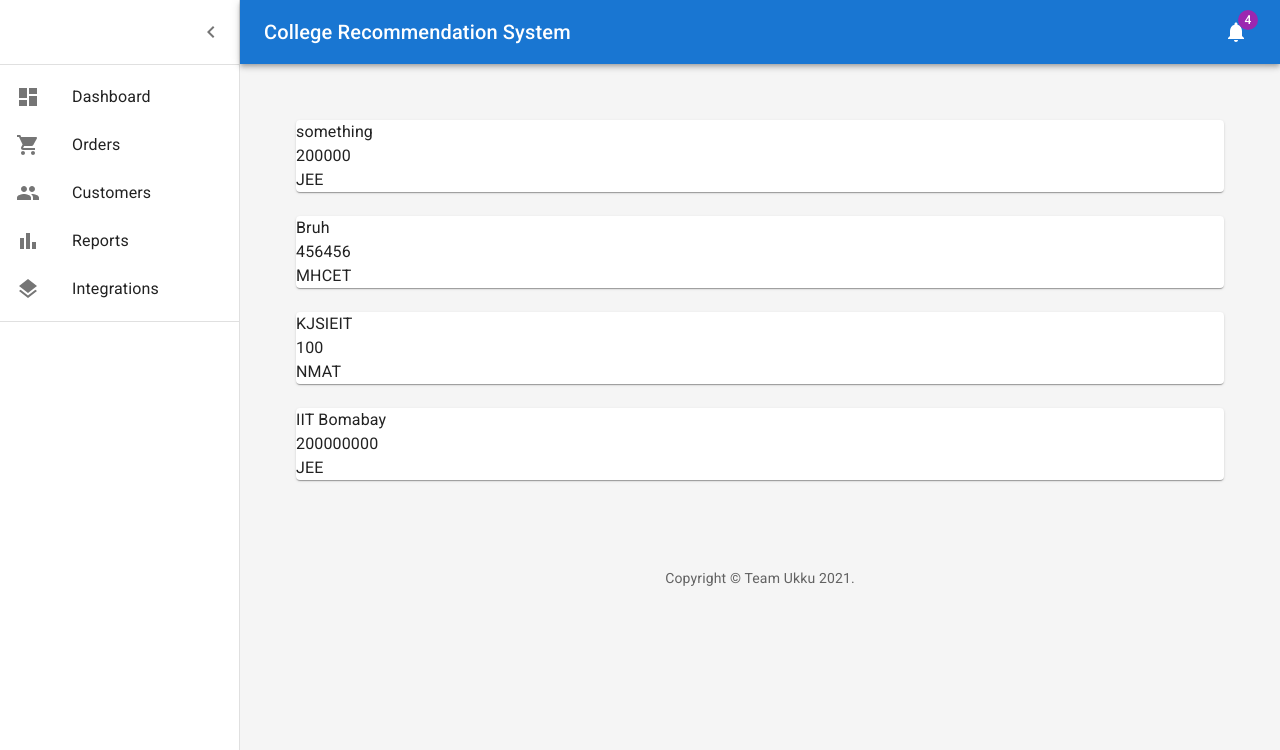
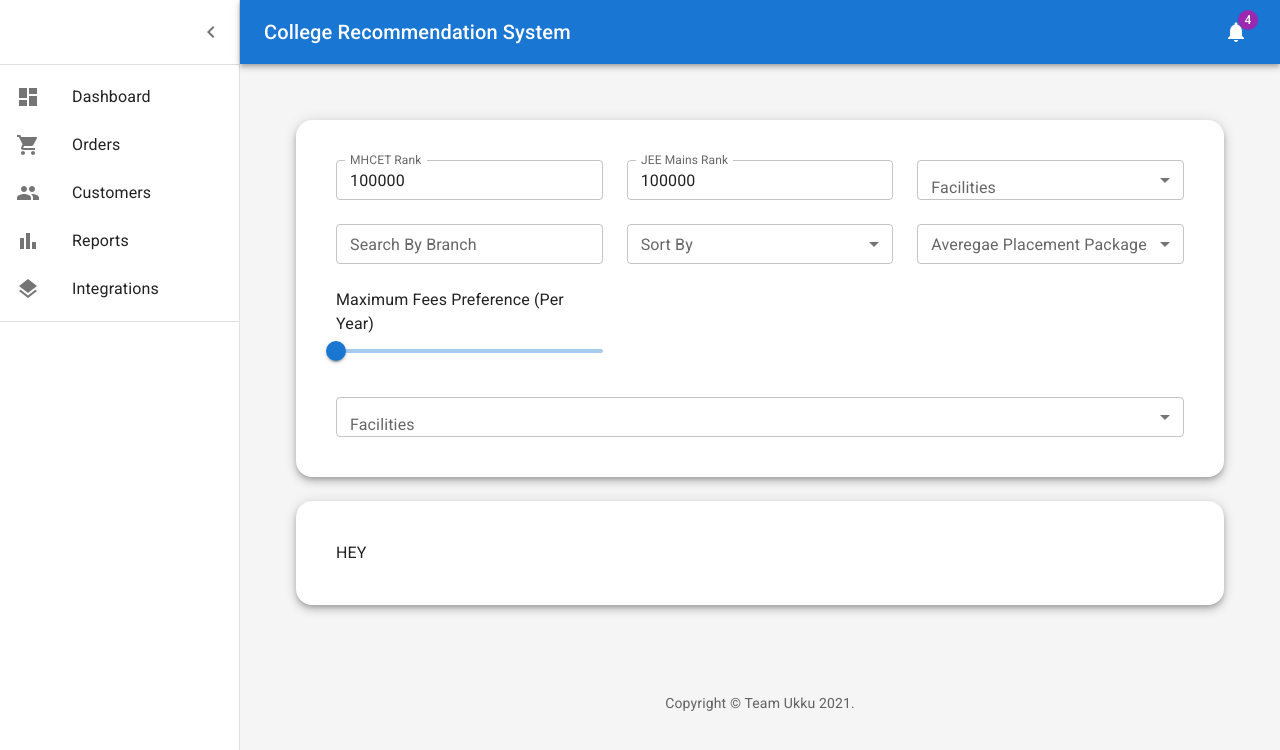
Before and after one commit to mishrakeshav/College-Recommendation-System, a React (Create React App) app in the folder client/: page /dashboard/recommendation in a window 1280 px wide. Shown: the top 750 px of the page. Built offline with nearby package versions, Linux system fonts and the light colour scheme.

Commit message:
recommendation

```diff
--- a/client/src/pages/Recommendation/Recommendation.js
+++ b/client/src/pages/Recommendation/Recommendation.js
@@ -1,43 +1,246 @@
-import React from "react";
-import { Grid, Paper } from "@mui/material";
+import React from 'react'
+import {
+    Grid,
+    Paper,
+    TextField,
+    Button,
+    Slider,
+    Typography,
+    MenuItem
+} from '@mui/material';
+import Box from '@mui/material/Box';
+import { useTheme } from '@mui/material/styles';
+import OutlinedInput from '@mui/material/OutlinedInput';
+import InputLabel from '@mui/material/InputLabel';
+import FormControl from '@mui/material/FormControl';
+import Select from '@mui/material/Select';
+import Chip from '@mui/material/Chip';
 import useStyles from './styles';
-const data = [
-  {
-    name: "something",
-    fees: "200000",
-    exam: "JEE",
+const ITEM_HEIGHT = 48;
+const ITEM_PADDING_TOP = 8;
+const MenuProps = {
+  PaperProps: {
+    style: {
+      maxHeight: ITEM_HEIGHT * 4.5 + ITEM_PADDING_TOP,
+      width: 250,
+    },
   },
-  {
-    name: "Bruh",
-    fees: "456456",
-    exam: "MHCET",
-  },
-  {
-    name: "KJSIEIT",
-    fees: "100",
-    exam: "NMAT",
-  },
-  {
-    name: "IIT Bomabay",
-    fees: "200000000",
-    exam: "JEE",
-  },
+};
+const cities = [
+    'Nashik',
+    'Mumbai',
+    'Delhi',
+    'Banglore',
+    'Pune',
+    'Hydrabad',
+    'Manipal',
+    'Thane',
+    'Navi Mumbai',
+
 ];
-const Recommendation = () => {
-  const classes = useStyles();
-  return (
-    <Grid container spacing={3} className={classes.padding}>
-      {data.map((college) => (
+const names = [
+    'Oliver Hansen',
+    'Van Henry',
+    'April Tucker',
+    'Ralph Hubbard',
+    'Omar Alexander',
+    'Carlos Abbott',
+    'Miriam Wagner',
+    'Bradley Wilkerson',
+    'Virginia Andrews',
+    'Kelly Snyder',
+];
+function getStyles(name, personName, theme) {
+    return {
+      fontWeight:
+        personName.indexOf(name) === -1
+          ? theme.typography.fontWeightRegular
+          : theme.typography.fontWeightMedium,
+    };
+  }
+
+
+const ViewColleges = () => {
+    const [personName, setPersonName] = React.useState([]);
+    const [cityName, setcityName] = React.useState([]);
+    const theme = useTheme();
+    const handleChange = (event) => {
+        const {
+          target: { value },
+        } = event;
+        setPersonName(
+          // On autofill we get a the stringified value.
+          typeof value === 'string' ? value.split(',') : value,
+        );
+      };
+      const handleChangeCity = (event) => {
+        const {
+          target: { value },
+        } = event;
+        setcityName(
+          // On autofill we get a the stringified value.
+          typeof value === 'string' ? value.split(',') : value,
+        );
+      };
+
+    console.log("View")
+    const classes = useStyles();
+    return (
+        <Grid container spacing={3} className={classes.padding}>
         <Grid item xs={12} sm={12} lg={12}>
-          <Paper>
-            <div>{college.name}</div>
-            <div>{college.fees}</div>
-            <div>{college.exam}</div>
-          </Paper>
+            <Paper className={classes.paper} elevation={5}>
+                <Grid container spacing={3}>
+                    <Grid item xs={12} sm={12} lg={4}>
+                        <TextField
+                            variant="outlined"
+                            label="MHCET Rank"
+                            name="mhcet_marks"
+                            defaultValue="100000"
+                            fullWidth
+                            type="number"
+                            size="small"
+                        >
+                        </TextField>
+                    </Grid>
+                    <Grid item xs={12} sm={12} lg={4}>
+                        <TextField
+                            variant="outlined"
+                            label="JEE Mains Rank"
+                            name="jee_marks"
+                            defaultValue="100000"
+                            fullWidth
+                            type="number"
+                            size="small"
+                        >
+                        </TextField>
+                    </Grid>
+                    <Grid item xs={12} sm={12} lg={4}>
+                    <FormControl fullWidth>
+                        <InputLabel id="demo-multiple-chip-label">Facilities</InputLabel>
+                        <Select
+                            labelId="demo-multiple-chip-label"
+                            id="demo-multiple-chip"
+                            multiple
+                            size="small"
+                            value={cityName}
+                            onChange={handleChangeCity}
+                            input={<OutlinedInput id="select-multiple-chip" label="Chip" />}
+                            renderValue={(selected) => (
+                                <Box sx={{ display: 'flex', flexWrap: 'wrap', gap: 0.5 }}>
+                                {selected.map((value) => (
+                                    <Chip key={value} label={value} />
+                                ))}
+                                </Box>
+                            )}
+                            MenuProps={MenuProps}
+                            >
+                            {cityName.map((name) => (
+                                <MenuItem
+                                key={name}
+                                value={name}
+                                style={getStyles(name, cityName, theme)}
+                                >
+                                {name}
+                                </MenuItem>
+                            ))}
+                        </Select>
+                        </FormControl>
+                    </Grid>
+                    <Grid item xs={12} sm={12} lg={4}>
+                        <TextField
+                            variant="outlined"
+                            label="Search By Branch"
+                            name="college_name"
+                            fullWidth
+                            size="small"
+                        >
+                        </TextField>
+                    </Grid>
+                    <Grid item xs={12} sm={12} lg={4}>
+                        <TextField
+                            variant="outlined"
+                            label="Sort By"
+                            name="college_name"
+                            fullWidth
+                            select
+                            size="small"
+                        >
+                            {
+                                ['Cut-off', 'Rating', 'Fees:Low to High', 'Fees:High to Low'].map((value)=>(
+                                    <MenuItem value={value}>{value}</MenuItem>
+                                ))
+                            }
+                        </TextField>
+                    </Grid>
+                    <Grid item xs={12} sm={12} lg={4}>
+                        <TextField
+                            variant="outlined"
+                            label="Averegae Placement Package"
+                            name="college_name"
+                            fullWidth
+                            select
+                            size="small"
+                        >
+                            {
+                                ['3LPA-5LPA', '5LPA-10LPA', '10LPA-15LPA','15LPA-20LPA', '20LPA+'].map((value)=>(
+                                    <MenuItem value={value}>{value}</MenuItem>
+                                ))
+                            }
+                        </TextField>
+                    </Grid>
+
+                    <Grid item xs={12} sm={12} lg={4}>
+                        <Typography>Maximum Fees Preference (Per Year)</Typography>
+                        <Slider
+                            min={50000}
+                            max={500000}
+
+                            aria-label="Default"
+                            valueLabelDisplay="auto"
+                        />
+                    </Grid>
+                    <Grid item xs={12} sm={12} lg={12}>
+                    <FormControl fullWidth>
+                        <InputLabel id="demo-multiple-chip-label">Facilities</InputLabel>
+                        <Select
+                            labelId="demo-multiple-chip-label"
+                            id="demo-multiple-chip"
+                            multiple
+                            size="small"
+                            value={personName}
+                            onChange={handleChange}
+                            input={<OutlinedInput id="select-multiple-chip" label="Chip" />}
+                            renderValue={(selected) => (
+                                <Box sx={{ display: 'flex', flexWrap: 'wrap', gap: 0.5 }}>
+                                {selected.map((value) => (
+                                    <Chip key={value} label={value} />
+                                ))}
+                                </Box>
+                            )}
+                            MenuProps={MenuProps}
+                            >
+                            {names.map((name) => (
+                                <MenuItem
+                                key={name}
+                                value={name}
+                                style={getStyles(name, personName, theme)}
+                                >
+                                {name}
+                                </MenuItem>
+                            ))}
+                        </Select>
+                        </FormControl>
+                    </Grid>
+                </Grid>
+            </Paper>
         </Grid>
-      ))}
+        <Grid item xs={12} sm={12} lg={12}>
+            <Paper className={classes.paper} elevation={5}>
+                HEY
+            </Paper>
+        </Grid>
     </Grid>
-  );
-};
+    )
+}
 
-export default Recommendation;
+export default ViewColleges
--- a/client/src/pages/Recommendation/styles.js
+++ b/client/src/pages/Recommendation/styles.js
@@ -6,7 +6,10 @@ const useStyles = makeStyles((theme)=>({
       padding : theme.spacing(5)
   },
   padding : {
-      padding : theme.spacing(7)
+      padding : theme.spacing(1),
+    [theme.breakpoints.up("sm")]: {
+        padding : theme.spacing(7),
+    },
   }
 }));
 
```
